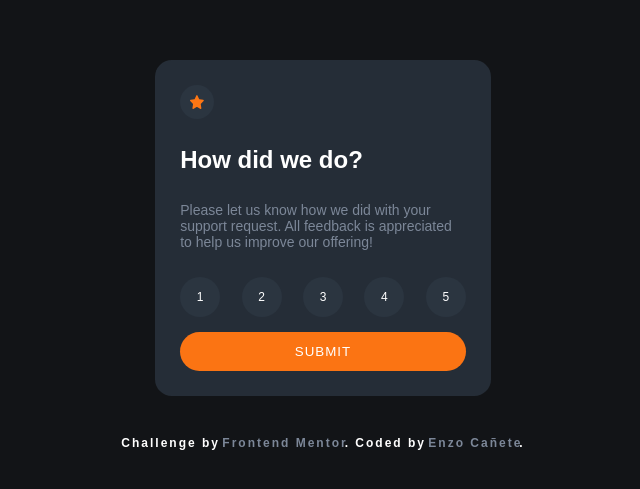
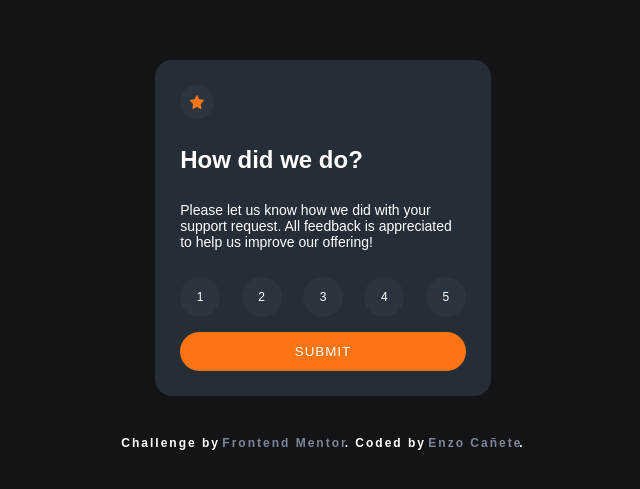
Before and after one commit to EnzoDev10/Interactive-rating-component, a plain HTML site: page index.html in a window 1280 px wide. Shown: the part 165-654 px from the top of the page, without its empty margins (317-957 px from the left). Drawn offline with Linux system fonts and the light colour scheme; a web font is replaced by a local one.

Commit message:
Fixed Contrast ratio
on text

```diff
--- a/style.less
+++ b/style.less
@@ -48,7 +48,7 @@ html {
 		}
 
 		.text {
-			color: @Medium-Grey;
+			color: @White;
 			font-size: 14px;
 		}
 	}
```
Also changed, not shown: style.css.
